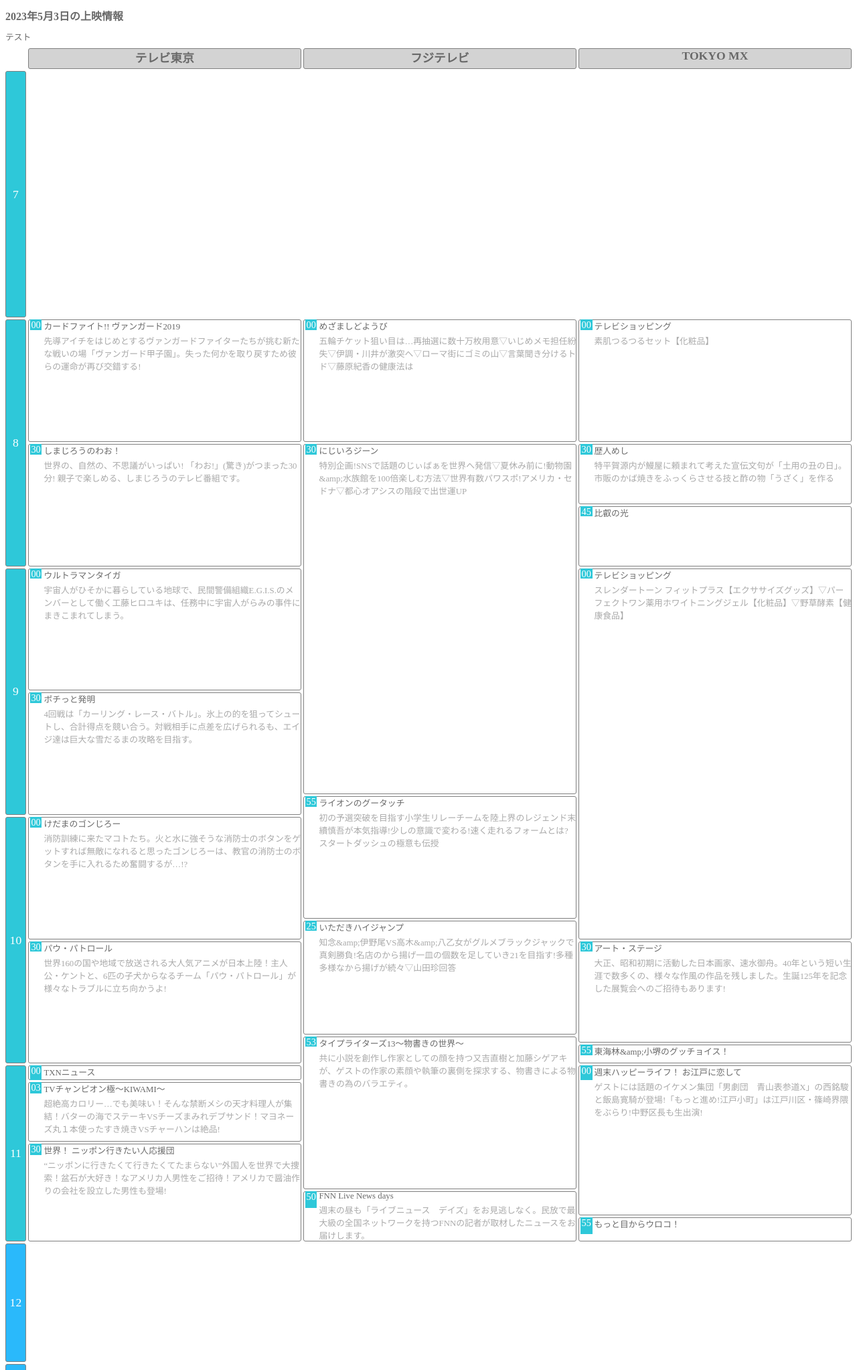
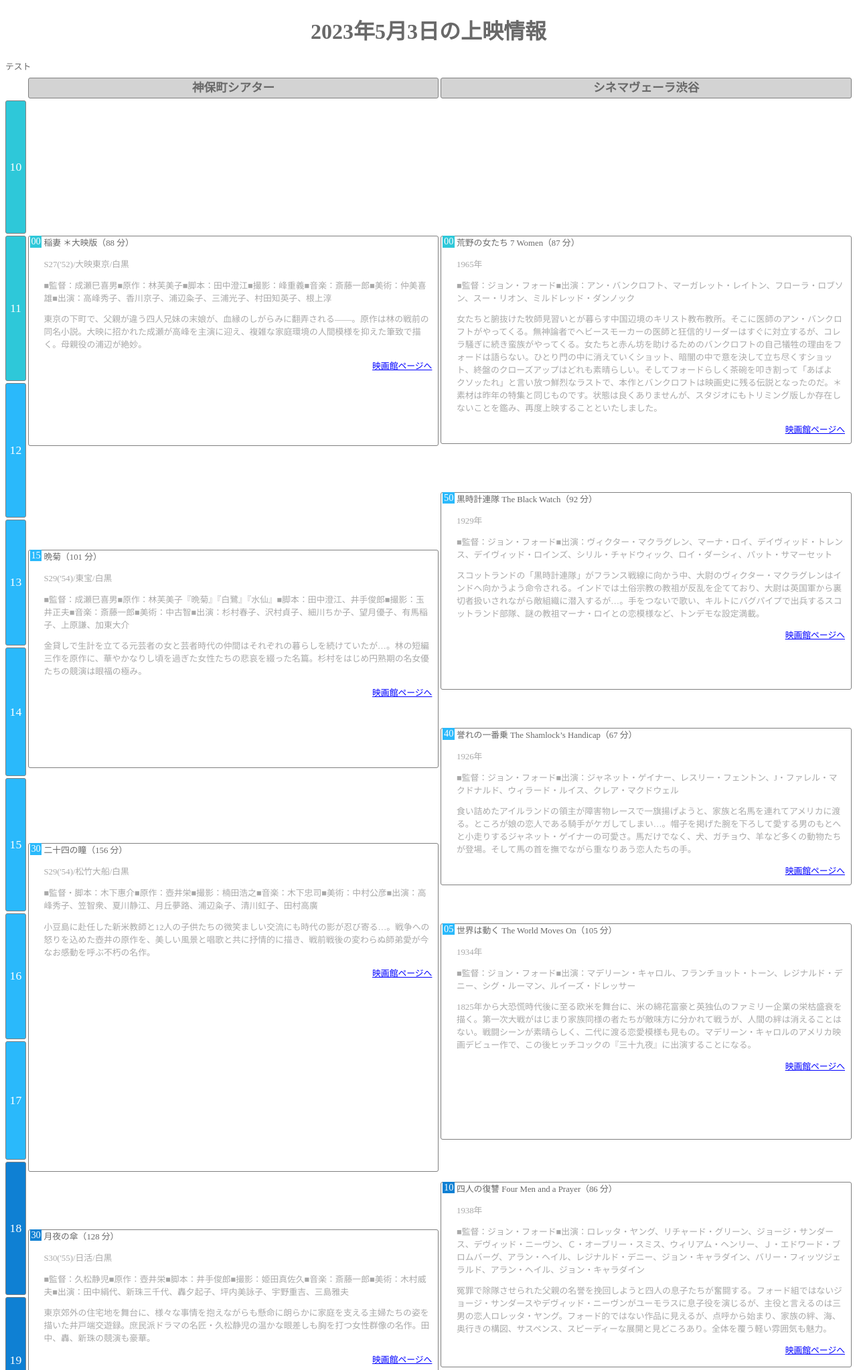
Before and after one commit to Canale0107/mini_theater_scheduler, a Flask app: page /schedule in a window 1280 px wide. Shown: the top 2046 px of the page at 67% size. Run offline with Flask 3, Linux system fonts and the light colour scheme.

Commit message:
映画スケジュールの番組表風表示機能完成

```diff
--- a/src/webapp/app.py
+++ b/src/webapp/app.py
@@ -1,6 +1,7 @@
 from flask import Flask, render_template, jsonify
-import csv
-from datetime import date
+import csv, json
+import pandas as pd
+from datetime import datetime, date
 
 app = Flask(__name__)
 
@@ -27,179 +28,64 @@ def csv_view():
 @app.route('/schedule')
 def schedule():
 
-    schedule_dict = {
-        "テレビ東京": {
-            "1":{
-                "title": "カードファイト!! ヴァンガード2019",
-                "discription": "先導アイチをはじめとするヴァンガードファイターたちが挑む新たな戦いの場「ヴァンガード甲子園」。失った何かを取り戻すため彼らの運命が再び交錯する!",
-                "start_hour": 8,
-                "start_min": 0,
-                "duration": 30,
-            },
-            "2":{
-                "title": "しまじろうのわお！",
-                "discription": "世界の、自然の、不思議がいっぱい! 「わお!」(驚き)がつまった30分! 親子で楽しめる、しまじろうのテレビ番組です。",
-                "start_hour": 8,
-                "start_min": 30,
-                "duration": 30
-            },
-            "3":{
-                "title": "ウルトラマンタイガ",
-                "discription": "宇宙人がひそかに暮らしている地球で、民間警備組織E.G.I.S.のメンバーとして働く工藤ヒロユキは、任務中に宇宙人がらみの事件にまきこまれてしまう。",
-                "start_hour": 9,
-                "start_min": 0,
-                "duration": 30
-            },
-            "4":{
-                "title": "ポチっと発明",
-                "discription": "4回戦は「カーリング・レース・バトル」。氷上の的を狙ってシュートし、合計得点を競い合う。対戦相手に点差を広げられるも、エイジ達は巨大な雪だるまの攻略を目指す。",
-                "start_hour": 9,
-                "start_min": 30,
-                "duration": 30
-            },
-            "5":{
-                "title": "けだまのゴンじろー",
-                "discription": "消防訓練に来たマコトたち。火と水に強そうな消防士のボタンをゲットすれば無敵になれると思ったゴンじろーは、教官の消防士のボタンを手に入れるため奮闘するが…!?",
-                "start_hour": 10,
-                "start_min": 0,
-                "duration": 30
-            },
-            "6":{
-                "title": "パウ・パトロール",
-                "discription": "世界160の国や地域で放送される大人気アニメが日本上陸！主人公・ケントと、6匹の子犬からなるチーム「パウ・パトロール」が様々なトラブルに立ち向かうよ!",
-                "start_hour": 10,
-                "start_min": 30,
-                "duration": 30
-            },
-            "7":{
-                "title": "TXNニュース",
-                "discription": "",
-                "start_hour": 11,
-                "start_min": 0,
-                "duration": 3
-            },
-            "8":{
-                "title": "TVチャンピオン極～KIWAMI～",
-                "discription": "超絶高カロリー…でも美味い！そんな禁断メシの天才料理人が集結！バターの海でステーキVSチーズまみれデブサンド！マヨネーズ丸１本使ったすき焼きVSチャーハンは絶品!",
-                "start_hour": 11,
-                "start_min": 3,
-                "duration": 27
-            },
-            "9":{
-                "title": "世界！ ニッポン行きたい人応援団",
-                "discription": "“ニッポンに行きたくて行きたくてたまらない”外国人を世界で大捜索！盆石が大好き！なアメリカ人男性をご招待！アメリカで醤油作りの会社を設立した男性も登場!",
-                "start_hour": 11,
-                "start_min": 30,
-                "duration": 30
-            }
-        },
-        "フジテレビ": {
-            "1":{
-                "title": "めざましどようび",
-                "discription": "五輪チケット狙い目は…再抽選に数十万枚用意▽いじめメモ担任紛失▽伊調・川井が激突へ▽ローマ街にゴミの山▽言葉聞き分けるトド▽藤原紀香の健康法は",
-                "start_hour": 8,
-                "start_min": 0,
-                "duration": 30
-            },
-            "2":{
-                "title": "にじいろジーン",
-                "discription": "特別企画!SNSで話題のじぃばぁを世界へ発信▽夏休み前に!動物園&amp;水族館を100倍楽しむ方法▽世界有数パワスポ!アメリカ・セドナ▽都心オアシスの階段で出世運UP",
-                "start_hour": 8,
-                "start_min": 30,
-                "duration": 85
-            },
-            "3":{
-                "title": "ライオンのグータッチ",
-                "discription": "初の予選突破を目指す小学生リレーチームを陸上界のレジェンド末續慎吾が本気指導!少しの意識で変わる!速く走れるフォームとは?スタートダッシュの極意も伝授",
-                "start_hour": 9,
-                "start_min": 55,
-                "duration": 30
-            },
-            "4":{
-                "title": "いただきハイジャンプ",
-                "discription": "知念&amp;伊野尾VS高木&amp;八乙女がグルメブラックジャックで真剣勝負!名店のから揚げ一皿の個数を足していき21を目指す!多種多様なから揚げが続々▽山田珍回答",
-                "start_hour": 10,
-                "start_min": 25,
-                "duration": 28
-            },
-            "5":{
-                "title": "タイプライターズ13～物書きの世界～",
-                "discription": "共に小説を創作し作家としての顔を持つ又吉直樹と加藤シゲアキが、ゲストの作家の素顔や執筆の裏側を探求する、物書きによる物書きの為のバラエティ。",
-                "start_hour": 10,
-                "start_min": 53,
-                "duration": 57
-            },
-            "6":{
-                "title": "FNN Live News days",
-                "discription": "週末の昼も「ライブニュース　デイズ」をお見逃しなく。民放で最大級の全国ネットワークを持つFNNの記者が取材したニュースをお届けします。",
-                "start_hour": 11,
-                "start_min": 50,
-                "duration": 10
-            },
-        },
-        "TOKYO MX":{
-            "1":{
-                "title": "テレビショッピング",
-                "discription": "素肌つるつるセット【化粧品】",
-                "start_hour": 8,
-                "start_min": 0,
-                "duration": 30
-            },
-            "2":{
-                "title": "歴人めし",
-                "discription": "特平賀源内が鰻屋に頼まれて考えた宣伝文句が「土用の丑の日」。市販のかば焼きをふっくらさせる技と酢の物「うざく」を作る",
-                "start_hour": 8,
-                "start_min": 30,
-                "duration": 15
-            },
-            "3":{
-                "title": "比叡の光",
-                "discription": "",
-                "start_hour": 8,
-                "start_min": 45,
-                "duration": 15
-            },
-            "4":{
-                "title": "テレビショッピング",
-                "discription": "スレンダートーン フィットプラス【エクササイズグッズ】▽パーフェクトワン薬用ホワイトニングジェル【化粧品】▽野草酵素【健康食品】",
-                "start_hour": 9,
-                "start_min": 0,
-                "duration": 90
-            },
-            "5":{
-                "title": "アート・ステージ",
-                "discription": "大正、昭和初期に活動した日本画家、速水御舟。40年という短い生涯で数多くの、様々な作風の作品を残しました。生誕125年を記念した展覧会へのご招待もあります!",
-                "start_hour": 10,
-                "start_min": 30,
-                "duration": 25
-            },
-            "6":{
-                "title": "東海林&amp;小堺のグッチョイス！",
-                "discription": "",
-                "start_hour": 10,
-                "start_min": 55,
-                "duration": 5
-            },
-            "7":{
-                "title": "週末ハッピーライフ！ お江戸に恋して",
-                "discription": "ゲストには話題のイケメン集団「男劇団　青山表参道X」の西銘駿と飯島寛騎が登場!「もっと進め!江戸小町」は江戸川区・篠崎界隈をぶらり!中野区長も生出演!",
-                "start_hour": 11,
-                "start_min": 0,
-                "duration": 55
-            },
-            "8":{
-                "title": "もっと目からウロコ！",
-                "discription": "",
-                "start_hour": 11,
-                "start_min": 55,
-                "duration": 5
-            }
-        }
-    }
+    # TODO: theater_settings.jsonから読み込む
+    with open('../update_database/conf/theaters_settings.json') as f:
+        theaters_settings_dict = json.load(f)
+    theater_class_name_list = []
+    theater_name_list = []
+    for theater_class_name, theater_settings_dict in theaters_settings_dict.items():
+        theater_class_name_list.append(theater_class_name)
+        theater_name = theater_settings_dict["THEATER_NAME"]
+        theater_name_list.append(theater_name)
+
+    with open('../../data/theater_data_sample/theater_data.json') as f:
+        theater_data = json.load(f)
+
+    schedule_dict = {}
+    for theater_class_name in theater_class_name_list:
+        theater_dict = theater_data[theater_class_name]
+        theater_name = theater_dict["theater_name"]
+        schedule_dict[theater_name] = {}
+
+    schedule_df = pd.read_csv('../../data/schedule_sample/all_schedule.csv', dtype=str)
+
+    today = date.today()
+
+    for index, row in schedule_df.iterrows():
+    # 行ごとの処理
+        theater_class_name = row['映画館クラス名']
+        program_id = row['プログラムID']
+        movie_id = row['映画ID']
+        start_datetime = datetime.strptime(row['開始日時'], "%Y-%m-%d %H:%M")
+        end_datetime = datetime.strptime(row['終了日時'], "%Y-%m-%d %H:%M")
+        movie_duration = int((end_datetime - start_datetime).total_seconds()/60)
+
+        if start_datetime.date() == today:
+            theater_dict = theater_data[theater_class_name]
+            program_dict = theater_dict["programs"][program_id]
+            movie_dict = program_dict["movies"][movie_id]
+
+            theater_name = theater_dict["theater_name"]
+            movie_title = movie_dict["movie_title"]
+            movie_type = movie_dict["movie_type"]
+            movie_staff_dict = movie_dict["movie_staff"]
+            movie_synopsis = movie_dict["movie_synopsis"]
+            movie_url = movie_dict["movie_url"]
+            schedule_dict[theater_name][movie_title]={
+                    "title": movie_title,
+                    "type": movie_type,
+                    "staff": "■".join([""]+[f'{work}：{name}' for work, name in movie_staff_dict.items()]),
+                    "start_hour": start_datetime.hour,
+                    "start_min": start_datetime.minute,
+                    "duration": movie_duration,
+                    "discription": movie_synopsis,
+                    "url": movie_url,
+                }
+
     return render_template('schedule.html',
-                            date=date.today().strftime("%Y年%-m月%-d日"),
-                            channel_titles=['テレビ東京', 'フジテレビ', 'TOKYO MX'],
-                            times=range(7, 24),
+                            date=today.strftime("%Y年%-m月%-d日"),
+                            channel_titles=theater_name_list,
+                            times=range(10, 24),
                             schedule_dict=schedule_dict)
 
 if __name__ == '__main__':
--- a/src/webapp/static/schedule_style.css
+++ b/src/webapp/static/schedule_style.css
@@ -5,7 +5,9 @@ body {
 }
 
 h1 {
-  font-size: 1rem;
+  font-size: 2rem;
+  /* 中央揃えにする */
+  text-align: center;
 }
 
 .lead {
@@ -16,8 +18,8 @@ h1 {
 .container {
   /* grid レイアウトの設定 */
   display: grid;
-  grid-template-columns: max-content repeat(3, max-content minmax(120px, 1fr));
-  grid-template-rows: max-content repeat(calc(4 * 60), 0.2rem);
+  grid-template-columns: max-content repeat(3, max-content minmax(120px, 1fr)); /*ここの3はデータ数に合わせて変更する必要がある*/
+  grid-template-rows: max-content repeat(calc(4 * 60), 0.1rem); /*ここの4はデータ数に合わせて変更する必要がある*/
 
   /* カラムの間隔 */
   grid-column-gap: 3px;
@@ -126,5 +128,19 @@ h1 {
 /* 番組内容 */
 .content-discription {
   margin-top: 3px;
+  margin-right: 10px;
   color: darkgray;
 }
+
+.movie-url {
+  text-align: end;
+}
+.movie-link:link {
+  color: blue;
+}
+.movie-link:visited {
+  color: purple;
+}
+.movie-link:hover {
+  color: orange;
+}
--- a/src/webapp/templates/schedule.html
+++ b/src/webapp/templates/schedule.html
@@ -38,22 +38,44 @@
       {% for channel_title in channel_titles%}
         {% set outer_loop = loop %}
         <!-- テレビ番組を表示 -->
-        {% for program in schedule_dict[channel_title|string].values() %}
-          {% set start_hour = program['start_hour'] %}
-          {% set start_min = program['start_min'] %}
-          {% set duration_min = program['duration'] %}
+        {% for movie in schedule_dict[channel_title|string].values() %}
+          {% set start_hour = movie['start_hour'] %}
+          {% set start_min = movie['start_min'] %}
+          {% set duration_min = movie['duration'] %}
+          {% set type = movie['type'] %}
+          {% set staff = movie['staff'] %}
             <div class="content-box" style="grid-row: {{2+start_min+60*(start_hour-times[0])}} / span {{ duration_min }}; grid-column: {{ 2 + 2 * outer_loop.index0 }} / span 2;"></div>
             <div class="content-minute" style="grid-row: {{2+start_min+60*(start_hour-times[0])}} / span 3; grid-column: {{ 2 + 2 * outer_loop.index0 }}; background-color: {{ colors[start_hour-1] }}"> {{ "%02d" % start_min }} </div>
             <div class="content-minute" style="grid-row: {{2+start_min+60*(start_hour-times[0])}} / span {{ duration_min - 3}}; grid-column: {{ 2 + 2 * outer_loop.index0 }};}}"> </div>
             <div class="content-title" style="grid-row: {{2+start_min+60*(start_hour-times[0])}} / span {{ duration_min }}; grid-column: {{ 3 + 2 * outer_loop.index0 }};">
-              {{ program['title'] }}
+              {{ movie['title'] }}（{{ duration_min|string }} 分）
               <div class="content-discription">
-                {{ program['discription'] }}
+                <p>
+                  {{ type }}
+                </p>
+                <p>
+                  {{ staff }}
+                </p>
+                <p>
+                  {{ movie['discription'] }}
+                </p>
+                <p class="movie-url">
+                  <a class="movie-link" href="{{movie['url']}}">映画館ページへ</a>
+                </p>
               </div>
             </div>
         {% endfor %}
       {% endfor %}
     </div>
 
+    <!-- カラム数をデータに合わせて変更 -->
+    <script>
+      const container = document.querySelector('.container');
+      const numColumns = {{channel_titles|length}}; // 動的に変更するカラム数
+      container.style.gridTemplateColumns = `max-content repeat(${numColumns}, max-content minmax(120px, 1fr))`;
+      const numTimes = {{times|length}};
+      container.style.gridTemplateRows = `max-content repeat(${numTimes}, 0.1rem)`;
+    </script>
+
   </body>
 </html>
```
